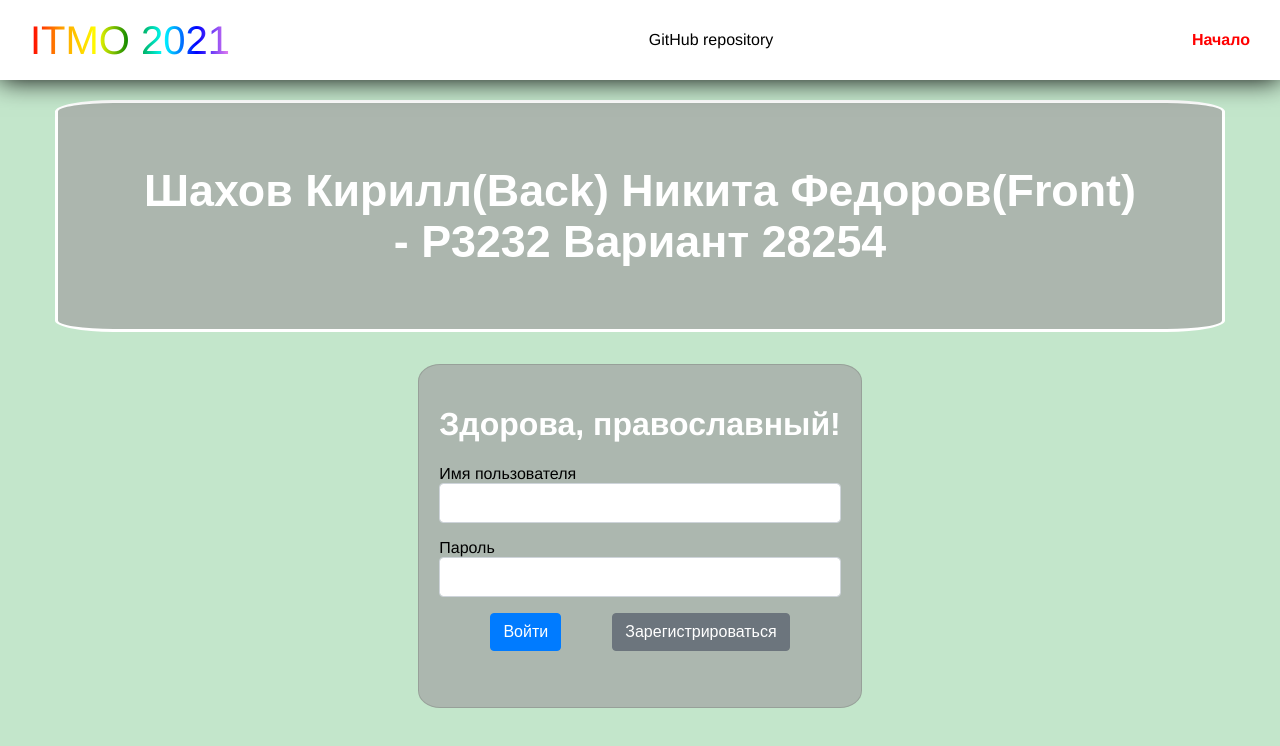
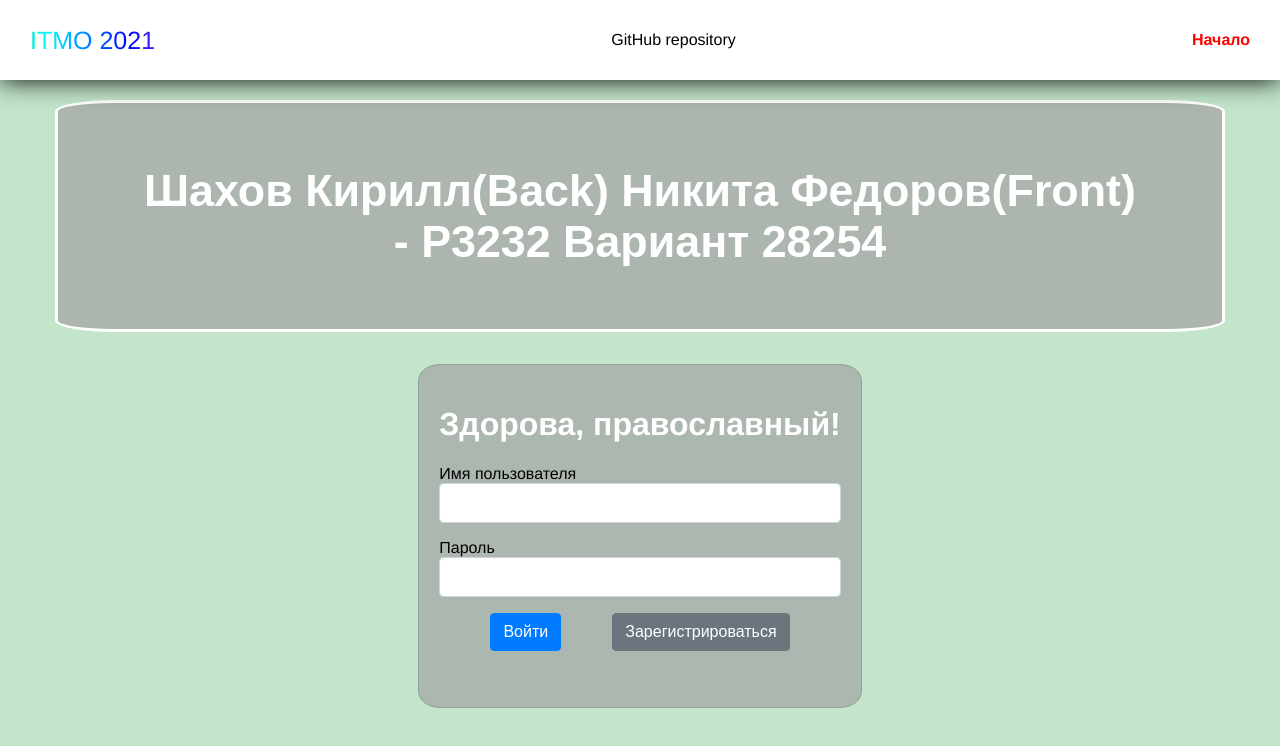
Before and after one commit to KirillShakhov/Web.Lab4, a React (Create React App) app in the folder FrontEnd/: page /~s285896/weblab4/login in a window 1280 px wide. Shown: the top 746 px of the page. Built offline with nearby package versions, Linux system fonts and the light colour scheme.

Commit message:
pismak_ra

```diff
--- a/FrontEnd/src/components/navbar/Navbar.tsx
+++ b/FrontEnd/src/components/navbar/Navbar.tsx
@@ -16,7 +16,7 @@ const Navbar = () => {
     return (
 
         <nav id="main-navbar" className={(responsiveOpen ? "responsive" : "")}>
-            <a className="rainbow" href="https://sun9-72.userapi.com/impf/HJ17KuqdE2mKbDzKkqlVP3tXHWltncrxMratdA/lJCs7K9RbF8.jpg?size=937x713&quality=96&proxy=1&sign=75c3bd7fbd7e39fbd0b1d6720279e351&type=album"> ITMO 2021</a>
+            <a className="rainbow-animated" href="https://sun9-72.userapi.com/impf/HJ17KuqdE2mKbDzKkqlVP3tXHWltncrxMratdA/lJCs7K9RbF8.jpg?size=937x713&quality=96&proxy=1&sign=75c3bd7fbd7e39fbd0b1d6720279e351&type=album"> ITMO 2021</a>
             <a href="https://github.com/KirillShakhov/Web.Lab4">GitHub repository</a>
             {isAuthenticated ? (
                 <>
--- a/FrontEnd/src/styles/forms.scss
+++ b/FrontEnd/src/styles/forms.scss
@@ -163,12 +163,26 @@
   background-color: #e9ecef;
   opacity: 1;
 }
-.rainbow {
+.rainbow-animated {
   background: linear-gradient(to right, red, orange, yellow, green, cyan, blue, violet);
+  background-size: 400% 400%;
   -webkit-background-clip: text;
   -webkit-text-fill-color: transparent;
-  font-size: 40px;
-  line-height: 40px;
+  -webkit-animation: rainbow 20s ease infinite;
+  animation: rainbow 20s ease infinite;
+  font-size: 25px;
+  line-height: 25px;
+}
+@-webkit-keyframes rainbow {
+  0% { background-position: 0% 50% }
+  50% { background-position: 100% 50% }
+  100% { background-position: 0% 50% }
+}
+
+@keyframes rainbow {
+  0% { background-position: 0% 50% }
+  50% { background-position: 100% 50% }
+  100% { background-position: 0% 50% }
 }
 
 .default-btn {
```
Also changed, not shown: 1 other file (tests, documents, lock files or other folders).
